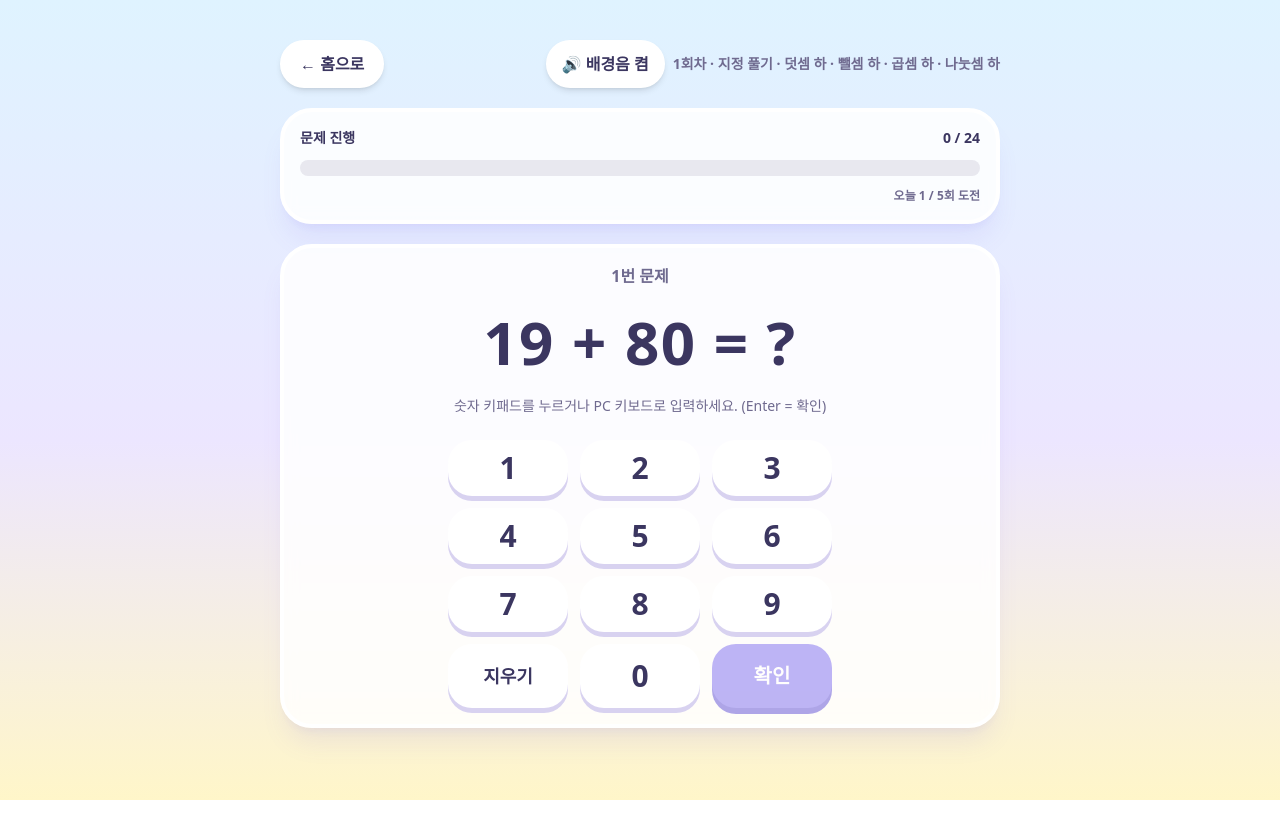
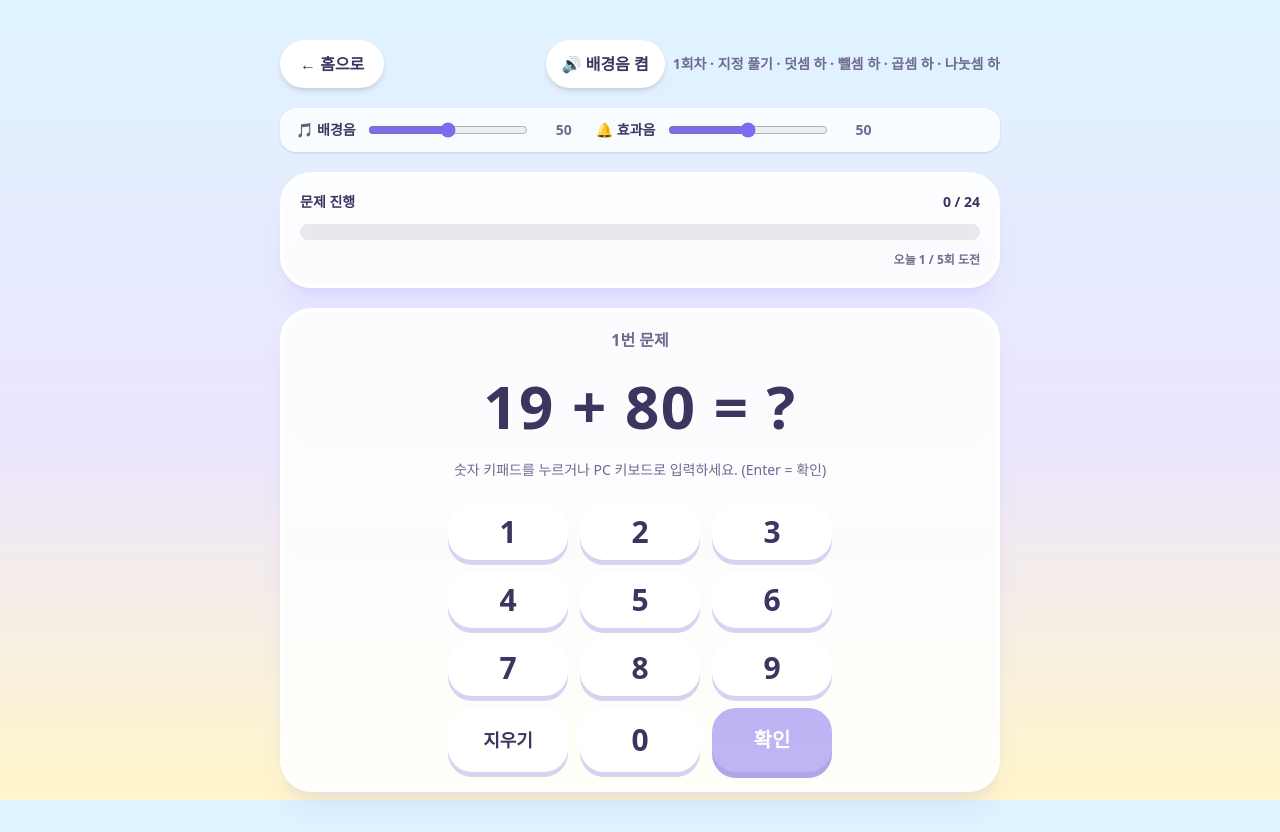
Before and after one commit to pograkbg/daily-level-up, a Next.js app: page /mission in a window 1280 px wide. Before the commit the page ends 800 px from the top, so only its background shows below. Built offline with nearby package versions, Linux system fonts and the light colour scheme.

Commit message:
미션 화면: 배경음과 효과음 음량 조절
배경음과 효과음을 0~100 슬라이더로 조절합니다(기본 50, 기기마다 저장). 기본값은 지금 소리와 같습니다.

Co-Authored-By: Claude Haiku 5.5 <noreply@anthropic.com>

```diff
--- a/src/components/mission/BgmPlayer.tsx
+++ b/src/components/mission/BgmPlayer.tsx
@@ -1,9 +1,15 @@
 "use client";
 
 import { useEffect, useRef, useSyncExternalStore } from "react";
+import { DEFAULT_VOLUME, getBgmVolume, useBgmVolume } from "@/lib/audio-settings";
 
 const MUTE_KEY = "dlu-bgm-muted";
-const TARGET_VOLUME = 0.02; // 잔잔한 배경음 (0~1)
+const TARGET_VOLUME = 0.02; // 잔잔한 배경음 기본값 (0~1). 설정 50일 때 이 크기입니다.
+
+/** 설정값(0~100)을 실제 음량(0~1)으로 바꿉니다. 기본값 50이면 TARGET_VOLUME과 같습니다. */
+function levelFor(setting: number): number {
+  return TARGET_VOLUME * (setting / DEFAULT_VOLUME);
+}
 const FADE_IN_MS = 3000; // 시작할 때 서서히 켜지는 시간
 const listeners = new Set<() => void>();
 
@@ -33,6 +39,7 @@ function writeMuted(value: boolean) {
 export function BgmPlayer({ src }: { src: string | null }) {
   const audioRef = useRef<HTMLAudioElement | null>(null);
   const muted = useSyncExternalStore(subscribe, readMuted, () => false);
+  const bgmVolume = useBgmVolume();
 
   useEffect(() => {
     if (!src) return;
@@ -41,11 +48,11 @@ export function BgmPlayer({ src }: { src: string | null }) {
     audio.volume = 0;
     audioRef.current = audio;
 
-    // 서서히 켜지기 (페이드인)
+    // 서서히 켜지기 (페이드인). 음량 설정은 매번 읽어서 바로 반영합니다.
     const startedAt = Date.now();
     const fade = window.setInterval(() => {
       const t = Math.min(1, (Date.now() - startedAt) / FADE_IN_MS);
-      audio.volume = TARGET_VOLUME * t;
+      audio.volume = levelFor(getBgmVolume()) * t;
       if (t >= 1) window.clearInterval(fade);
     }, 100);
 
@@ -61,6 +68,12 @@ export function BgmPlayer({ src }: { src: string | null }) {
     // muted 변화는 아래 effect에서 처리합니다.
     // eslint-disable-next-line react-hooks/exhaustive-deps
   }, [src]);
+
+  // 음량 슬라이더를 움직이면 지금 재생 중인 소리에도 바로 반영합니다.
+  useEffect(() => {
+    const audio = audioRef.current;
+    if (audio && audio.volume > 0) audio.volume = levelFor(bgmVolume);
+  }, [bgmVolume]);
 
   useEffect(() => {
     const audio = audioRef.current;
--- a/src/components/mission/MissionScreen.tsx
+++ b/src/components/mission/MissionScreen.tsx
@@ -5,6 +5,7 @@ import { useEffect, useRef, useState, useTransition } from "react";
 import { claimRewardAction, startNextAttemptAction, submitAnswerAction } from "@/app/mission/actions";
 import { NumberPad } from "@/components/mission/NumberPad";
 import { BgmPlayer } from "@/components/mission/BgmPlayer";
+import { VolumeControl } from "@/components/mission/VolumeControl";
 import { buttonClassName } from "@/components/ui/Button";
 import { Card } from "@/components/ui/Card";
 import { ProgressBar } from "@/components/ui/ProgressBar";
@@ -126,6 +127,8 @@ export function MissionScreen({ initialView, bgmSrc }: MissionScreenProps) {
             </span>
           </div>
         </nav>
+
+        <VolumeControl />
 
         <Card className="flex flex-col gap-3">
           <div className="flex justify-between text-sm font-bold text-ink">
--- /dev/null
+++ b/src/components/mission/VolumeControl.tsx
@@ -0,0 +1,42 @@
+"use client";
+
+import { setBgmVolume, setSfxVolume, useBgmVolume, useSfxVolume } from "@/lib/audio-settings";
+
+/** 미션 화면의 소리 크기 조절 (배경음, 효과음). 값은 이 기기에만 저장됩니다. */
+export function VolumeControl() {
+  const bgm = useBgmVolume();
+  const sfx = useSfxVolume();
+
+  return (
+    <div className="flex flex-wrap items-center gap-x-6 gap-y-2 rounded-2xl bg-white/80 px-4 py-3 shadow-sm">
+      <label className="flex items-center gap-3 text-sm font-bold text-ink">
+        🎵 배경음
+        <input
+          type="range"
+          min={0}
+          max={100}
+          step={5}
+          value={bgm}
+          onChange={(e) => setBgmVolume(Number(e.target.value))}
+          aria-label="배경음 크기"
+          className="h-3 w-32 accent-primary sm:w-40"
+        />
+        <span className="w-8 text-right tabular-nums text-ink-soft">{bgm}</span>
+      </label>
+      <label className="flex items-center gap-3 text-sm font-bold text-ink">
+        🔔 효과음
+        <input
+          type="range"
+          min={0}
+          max={100}
+          step={5}
+          value={sfx}
+          onChange={(e) => setSfxVolume(Number(e.target.value))}
+          aria-label="효과음 크기"
+          className="h-3 w-32 accent-primary sm:w-40"
+        />
+        <span className="w-8 text-right tabular-nums text-ink-soft">{sfx}</span>
+      </label>
+    </div>
+  );
+}
--- /dev/null
+++ b/src/lib/audio-settings.ts
@@ -0,0 +1,65 @@
+/**
+ * 소리 크기 설정 (배경음, 효과음). 기기마다 따로 기억합니다 (개인 설정이라 서버에 저장하지 않습니다).
+ * - 값은 0~100 (기본 50). 50이 지금의 기본 소리 크기입니다.
+ * - 저장소를 쓸 수 없으면 기본값으로 동작합니다.
+ */
+import { useSyncExternalStore } from "react";
+
+const BGM_KEY = "dlu-bgm-volume";
+const SFX_KEY = "dlu-sfx-volume";
+export const DEFAULT_VOLUME = 50;
+
+const listeners = new Set<() => void>();
+
+function read(key: string): number {
+  try {
+    const raw = localStorage.getItem(key);
+    const n = raw === null ? DEFAULT_VOLUME : Number(raw);
+    return Number.isFinite(n) ? Math.min(100, Math.max(0, n)) : DEFAULT_VOLUME;
+  } catch {
+    return DEFAULT_VOLUME;
+  }
+}
+
+function write(key: string, value: number) {
+  const clamped = Math.min(100, Math.max(0, Math.round(value)));
+  try {
+    localStorage.setItem(key, String(clamped));
+  } catch {
+    // 저장 실패는 무시합니다. 이번 화면에서는 그대로 동작합니다.
+  }
+  listeners.forEach((l) => l());
+}
+
+function subscribe(callback: () => void) {
+  listeners.add(callback);
+  return () => listeners.delete(callback);
+}
+
+/** 배경음 크기 (0~100) */
+export function getBgmVolume(): number {
+  return read(BGM_KEY);
+}
+
+/** 효과음 크기 (0~100) */
+export function getSfxVolume(): number {
+  return read(SFX_KEY);
+}
+
+export function setBgmVolume(value: number) {
+  write(BGM_KEY, value);
+}
+
+export function setSfxVolume(value: number) {
+  write(SFX_KEY, value);
+}
+
+/** 화면에서 배경음 크기를 읽고 바뀌면 다시 그립니다 */
+export function useBgmVolume(): number {
+  return useSyncExternalStore(subscribe, getBgmVolume, () => DEFAULT_VOLUME);
+}
+
+/** 화면에서 효과음 크기를 읽고 바뀌면 다시 그립니다 */
+export function useSfxVolume(): number {
+  return useSyncExternalStore(subscribe, getSfxVolume, () => DEFAULT_VOLUME);
+}
--- a/src/lib/sound.ts
+++ b/src/lib/sound.ts
@@ -1,13 +1,24 @@
 /**
  * 짧은 효과음. 음성 파일 없이 브라우저에서 바로 만듭니다 (저작권 걱정이 없습니다).
  * 브라우저가 소리를 막으면 조용히 넘어갑니다.
+ * 효과음 크기는 미션 화면의 설정(0~100, 기본 50)을 따릅니다. 0이면 소리를 내지 않습니다.
  */
+import { DEFAULT_VOLUME, getSfxVolume } from "@/lib/audio-settings";
+
+/** 설정값을 음량 배율로 바꿉니다. 기본 50이면 1배입니다. */
+function sfxScale(): number {
+  return getSfxVolume() / DEFAULT_VOLUME;
+}
+
 /** 틀렸을 때: 낮고 부드러운 두 음 (야단치는 느낌이 나지 않게 짧고 작게 냅니다). */
 export function playWrongTone(): void {
   playTones([392, 311.13], 0.18, 0.12);
 }
 
-function playTones(freqs: number[], step: number, volume: number): void {
+function playTones(freqs: number[], step: number, baseVolume: number): void {
+  const scale = sfxScale();
+  if (scale <= 0) return;
+  const volume = baseVolume * scale;
   try {
     const AudioCtx =
       window.AudioContext ?? (window as Window & { webkitAudioContext?: typeof AudioContext }).webkitAudioContext;
@@ -33,6 +44,8 @@ function playTones(freqs: number[], step: number, volume: number): void {
 }
 
 export function playCorrectChime(): void {
+  const scale = sfxScale();
+  if (scale <= 0) return;
   try {
     const AudioCtx =
       window.AudioContext ?? (window as Window & { webkitAudioContext?: typeof AudioContext }).webkitAudioContext;
@@ -47,7 +60,7 @@ export function playCorrectChime(): void {
       osc.type = "sine";
       osc.frequency.value = freq;
       gain.gain.setValueAtTime(0.0001, start);
-      gain.gain.exponentialRampToValueAtTime(0.2, start + 0.02);
+      gain.gain.exponentialRampToValueAtTime(0.2 * scale, start + 0.02);
       gain.gain.exponentialRampToValueAtTime(0.0001, start + 0.3);
       osc.connect(gain).connect(ctx.destination);
       osc.start(start);
```
